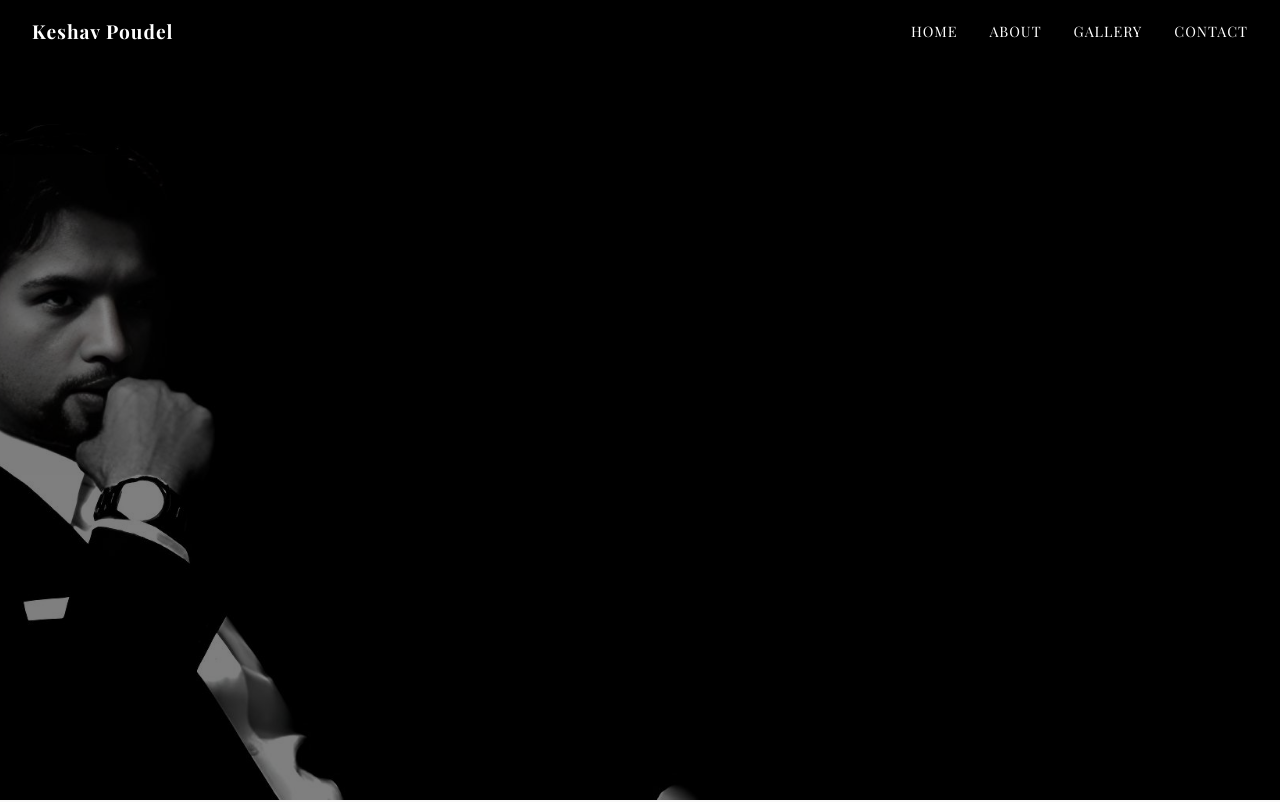
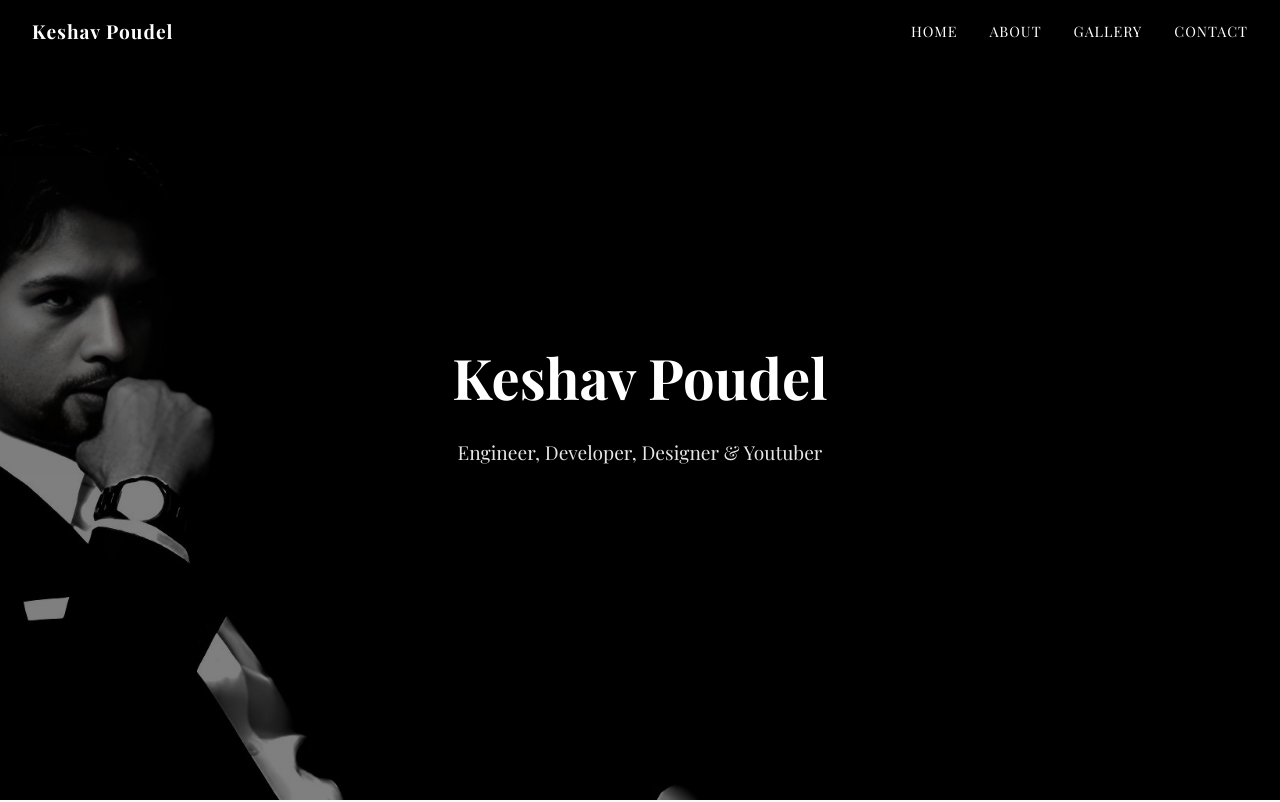
Before and after one commit to KeshavPoudel7/personalsite, a website built with Vite: page index.html in a window 1280 px wide. Shown: the top 802 px of the page. Built offline with nearby package versions, Linux system fonts and the light colour scheme.

Commit message:
Update index.html

```diff
--- a/index.html
+++ b/index.html
@@ -28,8 +28,8 @@
     <main>
         <section id="home" class="hero">
             <div class="hero-content">
-                <h1></h1>
-                <p></p>
+                <h1>Keshav Poudel</h1>
+                <p>Engineer, Developer, Designer & Youtuber</p>
             </div>
         </section>
 
```
